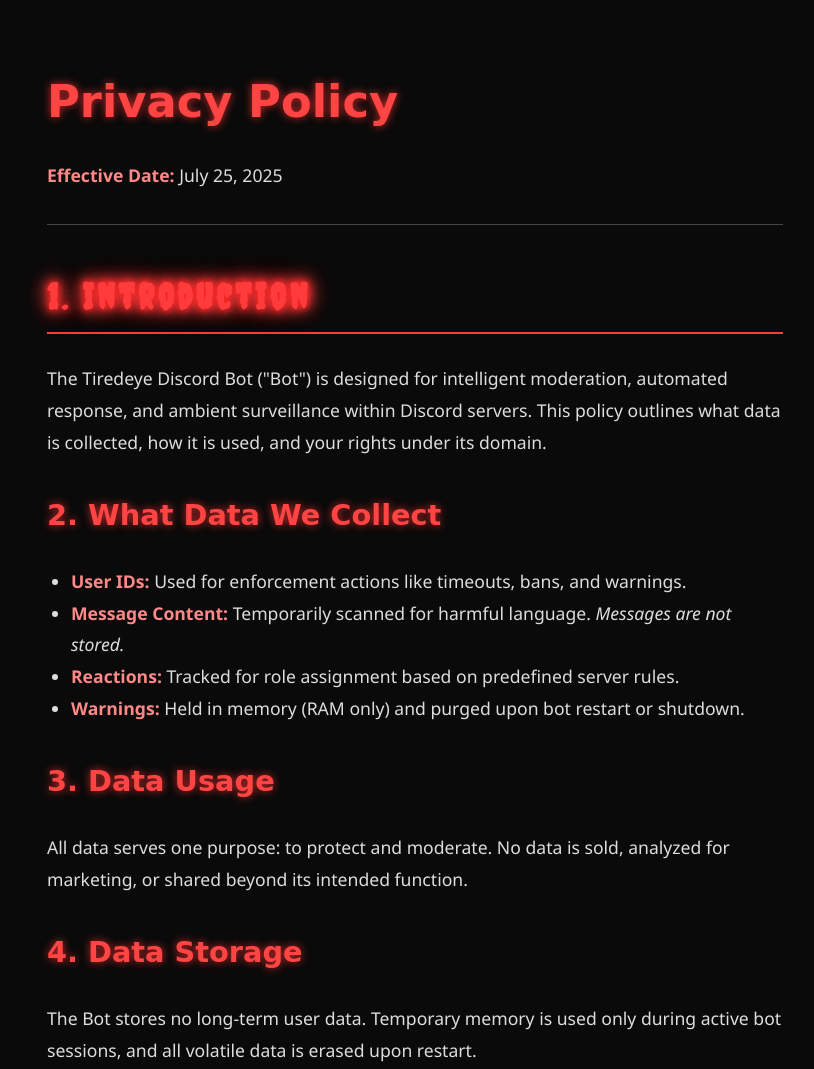
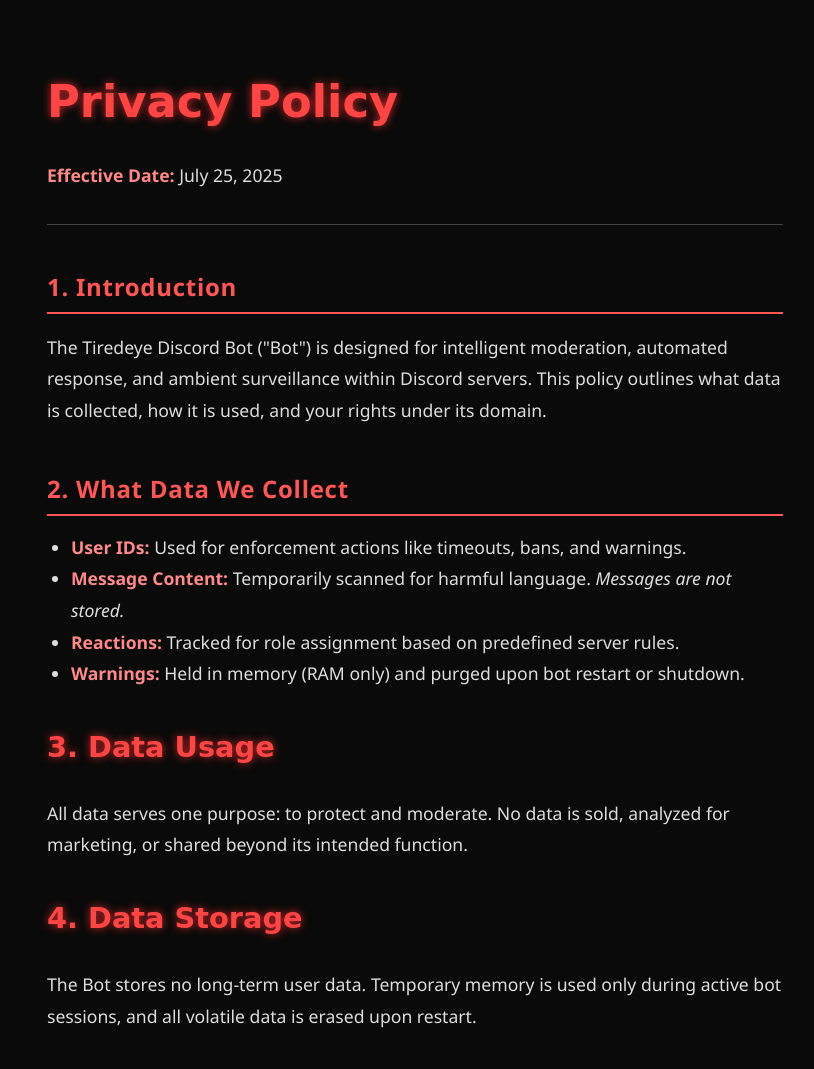
Before and after one commit to YTSHgoat/privacypolicy2, a plain HTML site: page index.html in a window 1280 px wide. Shown: the top 1069 px of the page, without its empty margins (225-1039 px from the left). Drawn offline with Linux system fonts and the light colour scheme; a web font is replaced by a local one.

Commit message:
Update index.html

```diff
--- a/index.html
+++ b/index.html
@@ -6,8 +6,7 @@
   <meta name="robots" content="noindex" />
   <meta name="viewport" content="width=device-width, initial-scale=1.0" />
   <title>Tiredeye Bot | Privacy Policy</title>
-  <!-- Fonts -->
-  <link href="https://fonts.googleapis.com/css2?family=UnifrakturCook:wght@700&family=Creepster&display=swap" rel="stylesheet" />
+  <link href="https://fonts.googleapis.com/css2?family=UnifrakturCook:wght@700&display=swap" rel="stylesheet">
   <style>
     * {
       box-sizing: border-box;
@@ -16,7 +15,7 @@
     body {
       margin: 0;
       padding: 2rem;
-      font-family: 'Segoe UI', Tahoma, Geneva, Verdana, sans-serif;
+      font-family: 'Segoe UI', sans-serif;
       background-color: #0a0a0a;
       color: #ccc;
       line-height: 1.8;
@@ -41,20 +40,18 @@
       margin-top: 2rem;
     }
 
-    /* Scarier, professional style for 1. Introduction */
-    h2.intro {
-      font-family: 'Creepster', cursive;
-      color: #ff3b3b;
-      font-size: 2.2rem;
-      text-shadow:
-        0 0 6px #ff1a1a,
-        0 0 12px #ff3b3b,
-        0 0 18px #ff5757,
-        0 0 24px #ff1a1a;
+    /* New professional styling for numbered headings (1, 2, 3, 5, 6) */
+    .numbered-heading {
+      font-family: 'Segoe UI', Tahoma, Geneva, Verdana, sans-serif;
+      font-weight: 600;
+      font-size: 1.5rem;
+      color: #ff5555;
+      border-bottom: 2px solid #ff5555;
+      padding-bottom: 0.25rem;
       margin-top: 2.5rem;
-      letter-spacing: 0.1em;
-      border-bottom: 2px solid #ff3b3b;
-      padding-bottom: 0.25rem;
+      margin-bottom: 1rem;
+      letter-spacing: 0.03em;
+      text-shadow: none; /* remove shadow for clarity */
     }
 
     p, li {
@@ -113,10 +110,10 @@
   <p><strong>Effective Date:</strong> July 25, 2025</p>
   <hr />
 
-  <h2 class="intro">1. Introduction</h2>
+  <h2 class="numbered-heading">1. Introduction</h2>
   <p>The Tiredeye Discord Bot ("Bot") is designed for intelligent moderation, automated response, and ambient surveillance within Discord servers. This policy outlines what data is collected, how it is used, and your rights under its domain.</p>
 
-  <h2>2. What Data We Collect</h2>
+  <h2 class="numbered-heading">2. What Data We Collect</h2>
   <ul>
     <li><strong>User IDs:</strong> Used for enforcement actions like timeouts, bans, and warnings.</li>
     <li><strong>Message Content:</strong> Temporarily scanned for harmful language. <em>Messages are not stored.</em></li>
@@ -130,10 +127,10 @@
   <h2>4. Data Storage</h2>
   <p>The Bot stores no long-term user data. Temporary memory is used only during active bot sessions, and all volatile data is erased upon restart.</p>
 
-  <h2>5. User Rights</h2>
+  <h2 class="numbered-heading">5. User Rights</h2>
   <p>If you feel unjustly targeted or require transparency, contact your server administrator to request information or appeal a bot decision.</p>
 
-  <h2>6. Contact</h2>
+  <h2 class="numbered-heading">6. Contact</h2>
   <p>For any concerns, summon <strong>@cryoytsh</strong> via Discord.</p>
 
   <div class="eye">👁️</div>
```
